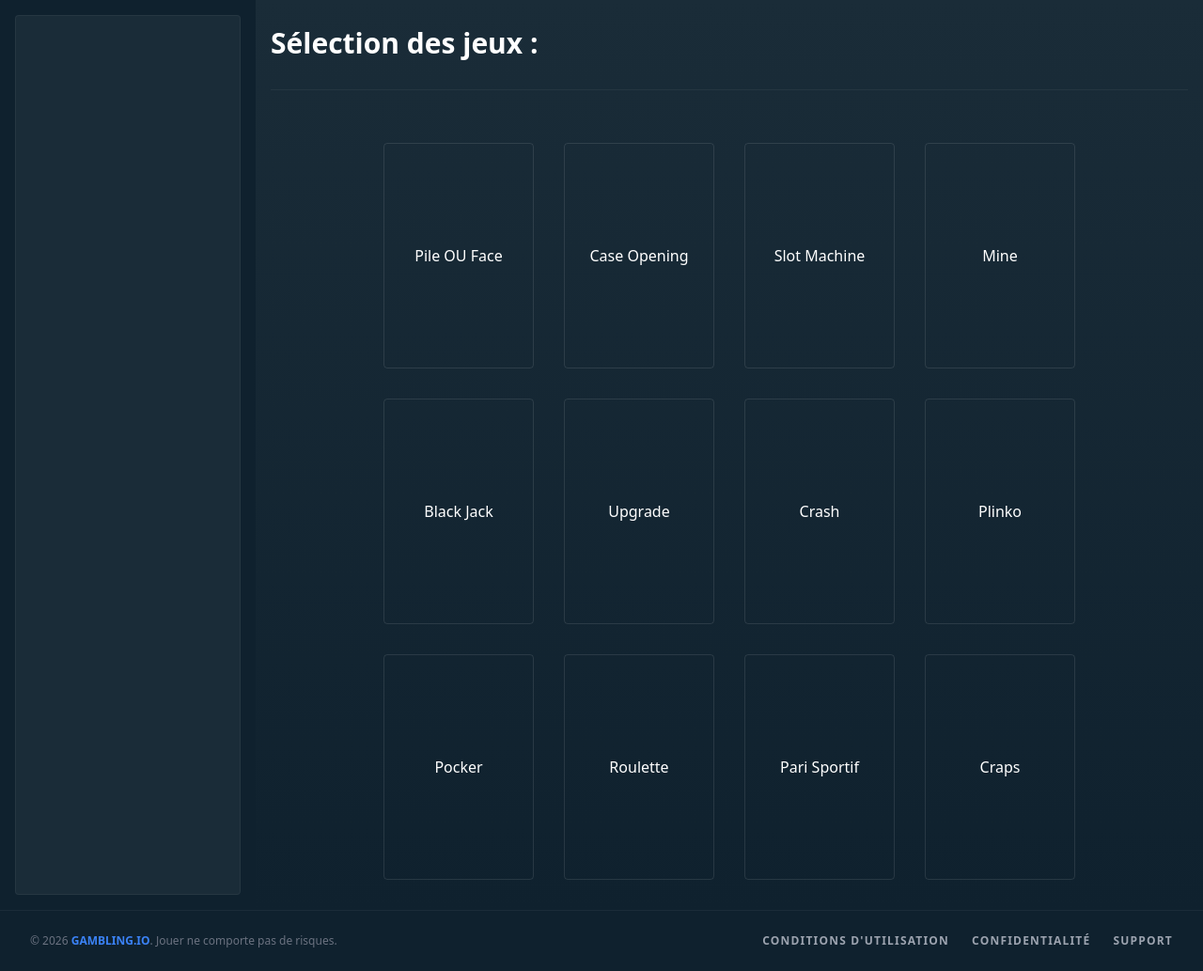
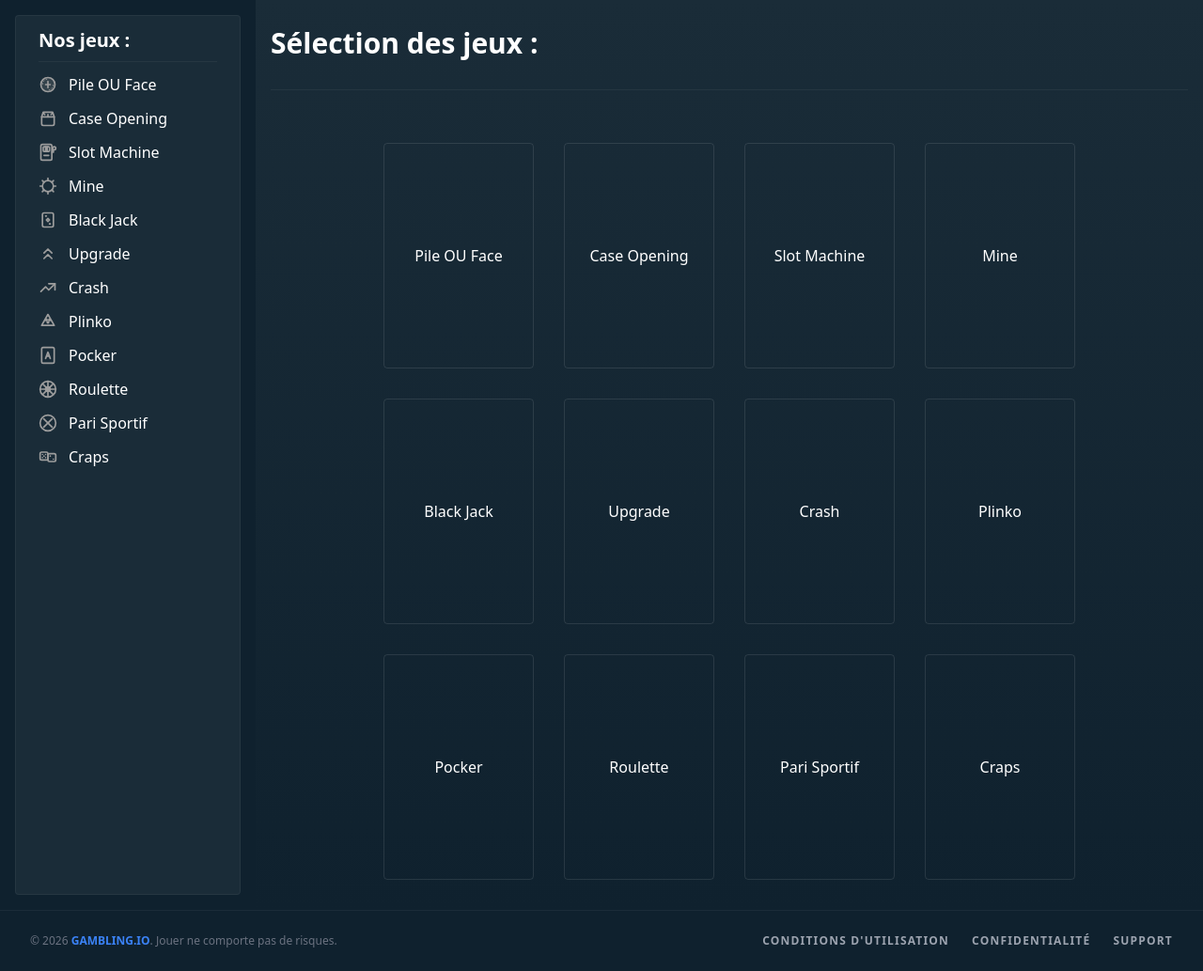
Before and after one commit to jmebbBGF43/GamblingWebL2S4, a PHP site: page / in a window 1280 px wide. Shown: the part 80-1113 px from the top of the page at 94% size. Run offline with PHP 8.4, Linux system fonts and the light colour scheme; some libraries are stand-ins or nearby versions.

Commit message:
- Mise en place des fonctionalité de la bar nav, nouveau moyen d'affichage des jeux, qui est aussi mit en place dans la page home pour ne pas avoir toutes les balises collé en dur - utiulisations de svg pour les icones des jeux qui sont tous fait par ia - modifications du header du panel admin

```diff
--- a/admin/view/common/_header.php
+++ b/admin/view/common/_header.php
@@ -1,11 +1,14 @@
 <header class="h-20 flex justify-between px-8 bg-[#0f212e] border-b border-white/5">
     <div class="flex items-center">
         <div class="text-2xl font-black tracking-tighter text-white">
-            <a href="admin.php">GAMBLING<span class="text-[#1576e2]">.IO</span></a> | ADMIN VERSION
+            <a href="admin.php">GAMBLING<span class="text-[#1576e2]">.ADMIN</a>
         </div>
     </div>
 
     <div class="flex items-center gap-6">
+        <a href="../index.php" class="btn btn-ghost text-gray-400 hover:text-white gap-2 border border-white/10">
+            Voir le site
+        </a>
         <a href="#" class="btn btn-primary rounded font-bold border-none bg-[#1576e2] text-white">
             ADMIN
         </a>
--- /dev/null
+++ b/configuration/temp_game.php
@@ -0,0 +1,15 @@
+<?php
+    $game_list = array(
+        "pileOuFace" => "Pile OU Face",
+        "caseOpening" => "Case Opening",
+        "slotMachine" => "Slot Machine",
+        "mine" => "Mine",
+        "blackJack" => "Black Jack",
+        "upgrade" => "Upgrade",
+        "crash" => "Crash",
+        "plinko" => "Plinko",
+        "pocker" => "Pocker",
+        "roulette" => "Roulette",
+        "pariSportif" => "Pari Sportif",
+        "craps" => "Craps"
+    );
--- a/view/common/_nav.php
+++ b/view/common/_nav.php
@@ -1,5 +1,17 @@
+<?php include "configuration/temp_game.php"; ?>
 <aside class="w-64 flex flex-col pl-4 py-4">
-    <nav class="flex-1 flex-col px-10 bg-[#1a2c38] rounded border border-white/5">
-
+    <nav class="flex-1 flex-col px-6 bg-[#1a2c38] rounded border border-white/5">
+        <div class="flex text-bold text-xl font-bold py-2 border-b border-white/5 pt-3">
+            Nos jeux :
+        </div>
+        <?php
+        /**
+         * @var array $game_list
+         */
+        foreach ($game_list as $game => $value) : ?>
+            <a href="#" class="flex items-center my-3">
+                 <?php include "icon/".$game.".php" ?><?= htmlspecialchars($value) ?>
+            </a>
+        <?php endforeach; ?>
     </nav>
 </aside>
--- /dev/null
+++ b/view/common/icon/blackJack.php
@@ -0,0 +1,5 @@
+<svg width="20" height="20" class="mr-3" viewBox="0 0 24 24" fill="none" stroke="#9d9d9d" stroke-width="2" stroke-linecap="round" stroke-linejoin="round">
+    <rect x="5" y="3" width="14" height="18" rx="2"></rect>
+    <path d="M9 7h1M14 17h1"></path>
+    <path d="M12 10l2 2-2 2-2-2z"></path>
+</svg>
--- /dev/null
+++ b/view/common/icon/caseOpening.php
@@ -0,0 +1,7 @@
+<svg width="20" height="20" viewBox="0 0 24 24" fill="none" stroke="#9d9d9d" stroke-width="2" stroke-linecap="round" stroke-linejoin="round" class="mr-3">
+    <path d="M4 10h16v9a2 2 0 0 1-2 2H6a2 2 0 0 1-2-2v-9Z" />
+    <path d="M4 10 6 4h12l2 6" />
+    <path d="M12 10v-3" />
+    <path d="M8 7l-2-2" />
+    <path d="M16 7l2-2" />
+</svg>
--- /dev/null
+++ b/view/common/icon/craps.php
@@ -0,0 +1,7 @@
+<svg width="20" height="20" viewBox="0 0 24 24" fill="none" stroke="#9d9d9d" stroke-width="2" stroke-linecap="round" stroke-linejoin="round" class="mr-3">
+    <rect x="2" y="6" width="10" height="10" rx="2" />
+    <path d="M5 9h.01M9 9h.01M7 11h.01M5 13h.01M9 13h.01" />
+
+    <rect x="12" y="8" width="10" height="10" rx="2" />
+    <path d="M15 11h.01M19 15h.01" />
+</svg>
--- /dev/null
+++ b/view/common/icon/crash.php
@@ -0,0 +1,4 @@
+<svg width="20" height="20" class="mr-3" viewBox="0 0 24 24" fill="none" stroke="#9d9d9d" stroke-width="2" stroke-linecap="round" stroke-linejoin="round">
+    <path d="m3 17 6-6 4 4 8-8"></path>
+    <polyline points="13 7 21 7 21 15"></polyline>
+</svg>
--- /dev/null
+++ b/view/common/icon/mine.php
@@ -0,0 +1,4 @@
+<svg width="20" height="20" class="mr-3" viewBox="0 0 24 24" fill="none" stroke="#9d9d9d" stroke-width="2" stroke-linecap="round" stroke-linejoin="round">
+    <circle cx="12" cy="12" r="7"></circle>
+    <path d="M12 2v3M12 19v3M2 12h3M19 12h3M4.9 4.9l2.1 2.1M17 17l2.1 2.1M4.9 19.1l2.1-2.1M17 7l2.1-2.1"></path>
+</svg>
--- /dev/null
+++ b/view/common/icon/pariSportif.php
@@ -0,0 +1,4 @@
+<svg width="20" height="20" class="mr-3" viewBox="0 0 24 24" fill="none" stroke="#9d9d9d" stroke-width="2" stroke-linecap="round" stroke-linejoin="round">
+    <circle cx="12" cy="12" r="10"></circle>
+    <path d="m6.7 6.7 10.6 10.6M6.7 17.3l10.6-10.6"></path>
+</svg>
--- /dev/null
+++ b/view/common/icon/pileOuFace.php
@@ -0,0 +1,5 @@
+<svg width="20" height="20" viewBox="0 0 24 24" fill="none" xmlns="http://www.w3.org/2000/svg" class="mr-3">
+    <circle cx="12" cy="12" r="9" stroke="#9d9d9d" stroke-width="2" fill="#9d9d9d" fill-opacity="0.2"/>
+    <path d="M12 8V16M9 12H15" stroke="#9d9d9d" stroke-width="2" stroke-linecap="round"/>
+    <path d="M19 12C19 15.866 15.866 19 12 19M5 12C5 8.134 8.134 5 12 5" stroke="#9d9d9d" stroke-width="1" stroke-dasharray="2 2"/>
+</svg>
--- /dev/null
+++ b/view/common/icon/plinko.php
@@ -0,0 +1,6 @@
+<svg width="20" height="20" class="mr-3" viewBox="0 0 24 24" fill="none" stroke="#9d9d9d" stroke-width="2" stroke-linecap="round" stroke-linejoin="round">
+    <path d="M12 3l-8 14h16l-8-14z"></path>
+    <circle cx="12" cy="13" r="1" fill="#9d9d9d"></circle>
+    <circle cx="10" cy="10" r="1" fill="#9d9d9d"></circle>
+    <circle cx="14" cy="10" r="1" fill="#9d9d9d"></circle>
+</svg>
--- /dev/null
+++ b/view/common/icon/pocker.php
@@ -0,0 +1,5 @@
+<svg width="20" height="20" viewBox="0 0 24 24" fill="none" stroke="#9d9d9d" stroke-width="2" stroke-linecap="round" stroke-linejoin="round" class="mr-3">
+    <rect x="4" y="2" width="16" height="20" rx="2" ry="2" />
+    <path d="M9 16l3-8 3 8" />
+    <path d="M10.5 13h3" />
+</svg>
--- /dev/null
+++ b/view/common/icon/roulette.php
@@ -0,0 +1,5 @@
+<svg width="20" height="20" class="mr-3" viewBox="0 0 24 24" fill="none" stroke="#9d9d9d" stroke-width="2" stroke-linecap="round" stroke-linejoin="round">
+    <circle cx="12" cy="12" r="10"></circle>
+    <path d="M12 2v20M2 12h20M5.6 5.6l12.8 12.8M5.6 18.4L18.4 5.6"></path>
+    <circle cx="12" cy="12" r="3"></circle>
+</svg>
--- /dev/null
+++ b/view/common/icon/slotMachine.php
@@ -0,0 +1,8 @@
+<svg width="20" height="20" viewBox="0 0 24 24" fill="none" stroke="#9d9d9d" stroke-width="2" stroke-linecap="round" stroke-linejoin="round" class="mr-3">
+    <rect x="3" y="2" width="14" height="20" rx="2" />
+    <rect x="6" y="5" width="8" height="6" rx="1" />
+    <path d="M9 5v6M11 5v6" />
+    <circle cx="20" cy="7" r="2" />
+    <path d="M17 12h2v-3" />
+    <path d="M7 16h6" />
+</svg>
--- /dev/null
+++ b/view/common/icon/upgrade.php
@@ -0,0 +1,4 @@
+<svg width="20" height="20" class="mr-3" viewBox="0 0 24 24" fill="none" stroke="#9d9d9d" stroke-width="2" stroke-linecap="round" stroke-linejoin="round">
+    <polyline points="17 11 12 6 7 11"></polyline>
+    <polyline points="17 18 12 13 7 18"></polyline>
+</svg>
--- a/view/pages/home.php
+++ b/view/pages/home.php
@@ -1,43 +1,18 @@
+<?php include "configuration/temp_game.php"; ?>
 <div class="flex w-full text-bold text-3xl font-bold h-20 border-b border-white/5 pt-3">
     Sélection des jeux :
 </div>
 <div class="flex w-full justify-center pt-10">
     <div class="w-[90%] flex flex-row flex-wrap justify-center gap-8 p-4">
-        <a href="#" class="w-40 h-60 flex items-center justify-center border border-white/10 rounded hover:scale-105 transition-transform cursor-pointer">
-            Pile OU Face
-        </a>
-        <a href="#" class="w-40 h-60 flex items-center justify-center border border-white/10 rounded hover:scale-105 transition-transform cursor-pointer">
-            Case Opening
-        </a>
-        <a href="#" class="w-40 h-60 flex items-center justify-center border border-white/10 rounded hover:scale-105 transition-transform cursor-pointer">
-            Slot Machine
-        </a>
-        <a href="#" class="w-40 h-60 flex items-center justify-center border border-white/10 rounded hover:scale-105 transition-transform cursor-pointer">
-            Mine
-        </a>
-        <a href="#" class="w-40 h-60 flex items-center justify-center border border-white/10 rounded hover:scale-105 transition-transform cursor-pointer">
-            Black Jack
-        </a>
-        <a href="#" class="w-40 h-60 flex items-center justify-center border border-white/10 rounded hover:scale-105 transition-transform cursor-pointer">
-            Upgrade
-        </a>
-        <a href="#" class="w-40 h-60 flex items-center justify-center border border-white/10 rounded hover:scale-105 transition-transform cursor-pointer">
-            Crash
-        </a>
-        <a href="#" class="w-40 h-60 flex items-center justify-center border border-white/10 rounded hover:scale-105 transition-transform cursor-pointer">
-            Plinko
-        </a>
-        <a href="#" class="w-40 h-60 flex items-center justify-center border border-white/10 rounded hover:scale-105 transition-transform cursor-pointer">
-            Pocker
-        </a>
-        <a href="#" class="w-40 h-60 flex items-center justify-center border border-white/10 rounded hover:scale-105 transition-transform cursor-pointer">
-            Roulette
-        </a>
-        <a href="#" class="w-40 h-60 flex items-center justify-center border border-white/10 rounded hover:scale-105 transition-transform cursor-pointer">
-            Pari Sportif
-        </a>
-        <a href="#" class="w-40 h-60 flex items-center justify-center border border-white/10 rounded hover:scale-105 transition-transform cursor-pointer">
-            Craps
-        </a>
+
+        <?php
+        /**
+         * @var array $game_list
+         */
+        foreach ($game_list as $game => $value) : ?>
+            <a href="#" class="w-40 h-60 flex items-center justify-center border border-white/10 rounded hover:scale-105 transition-transform cursor-pointer">
+                <?= htmlspecialchars($value) ?>
+            </a>
+        <?php endforeach; ?>
     </div>
 </div>
```
